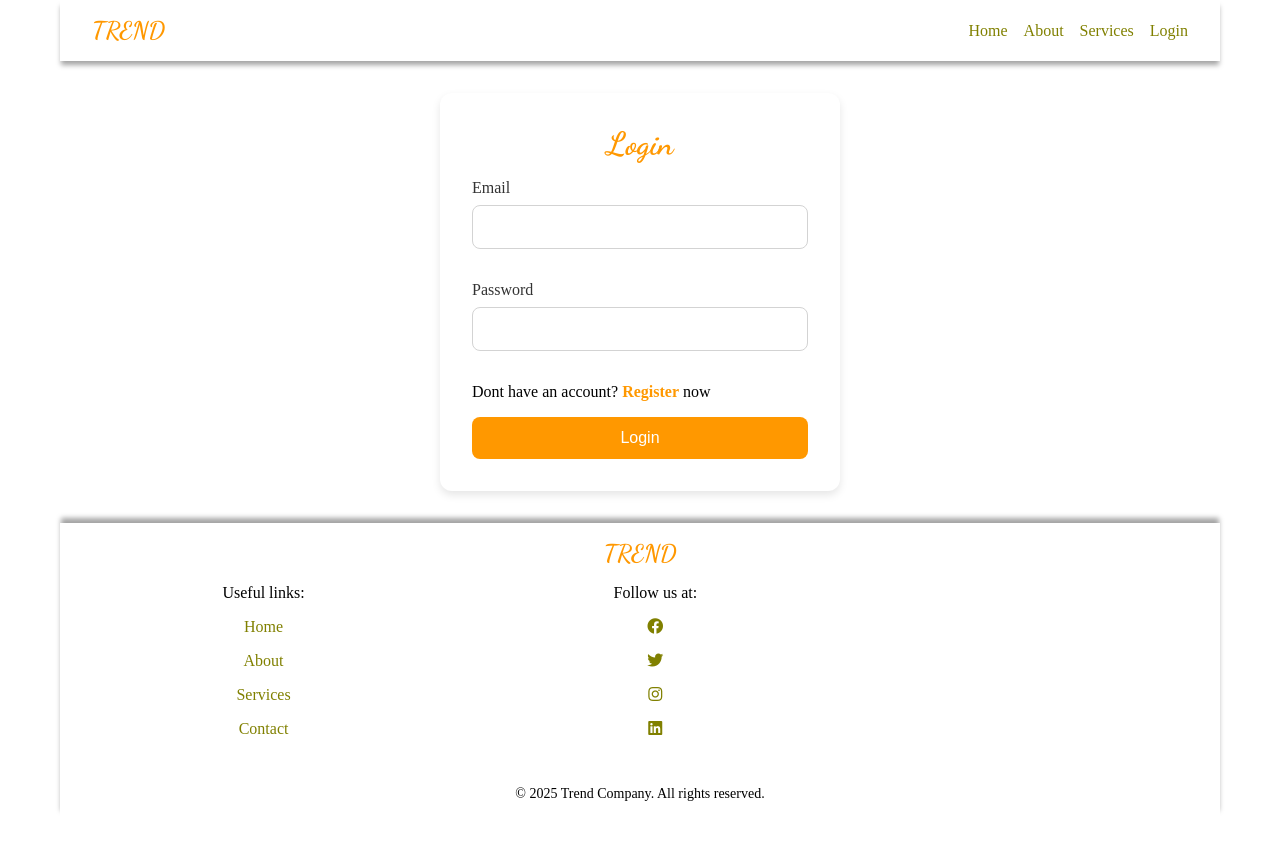
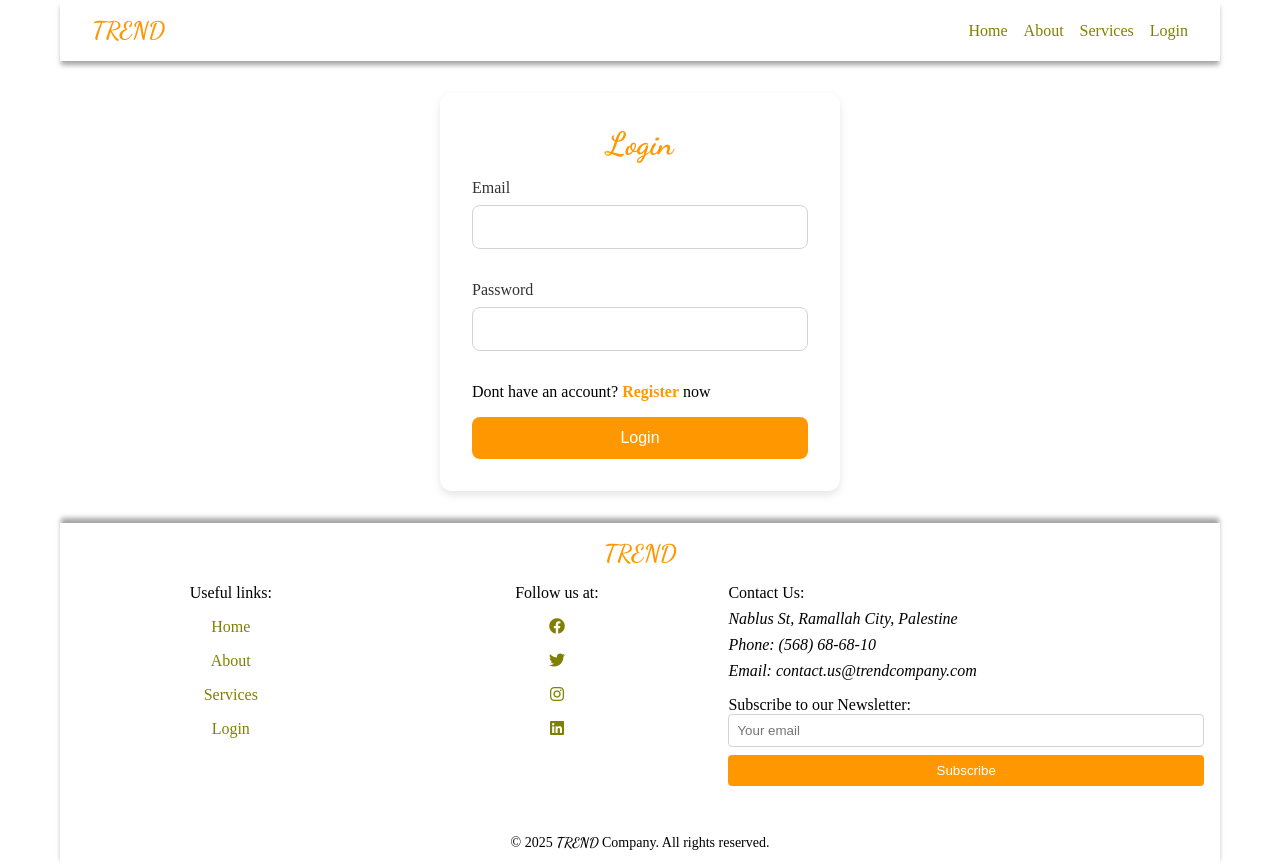
Before and after one commit to YousefMishael/Trend-Company, a plain HTML site: page pages/login.html in a window 1280 px wide. Before the commit the page ends 818 px from the top, so only its background shows below. Drawn offline with Linux system fonts and the light colour scheme.

Commit message:
update footer for login page

```diff
--- a/pages/login.html
+++ b/pages/login.html
@@ -53,29 +53,67 @@
             <!----------------------------- Footer --------------------->
             <footer class="grid text-center gap-1 mt-auto p-1">
                 <div class="footer-logo">
-                        <span class="color-primary primary-font upper-case font-size-1-5">TREND</span>
+                  <span class="color-primary primary-font upper-case font-size-1-5"
+                    >TREND</span
+                  >
                 </div>
-                    <nav class="footer-nav  flex flex-wrap gap-1 flex-column gap-1">
+                <nav class="footer-nav flex flex-wrap gap-1 gap-1 flex-column-lg">
                   <span>Useful links:</span>
-                        <ul class="flex flex-wrap gap-1 flex-column">
+                  <ul class="flex flex-wrap gap-1 flex-column-lg">
                     <li><a href="/index.html">Home</a></li>
                     <li><a href="#">About</a></li>
                     <li><a href="#">Services</a></li>
-                            <li><a href="/pages/contact.html">Contact</a></li>
+                    <li><a href="/pages/login.html">Login</a></li>
                   </ul>
                 </nav>
-                    <div class="footer-social flex flex-wrap gap-1 flex-column gap-1">
+                <div class="footer-social flex flex-wrap gap-1 gap-1 flex-column-lg">
                   <span>Follow us at:</span>
-                        <ul class="flex flex-wrap gap-1 flex-column">
-                            <li><a href="#"><i class="fab fa-facebook"></i></a></li>
-                            <li><a href="#"><i class="fab fa-twitter"></i></a></li>
-                            <li><a href="#"><i class="fab fa-instagram"></i></a></li>
-                            <li><a href="#"><i class="fab fa-linkedin"></i></a></li>
+                  <ul class="flex flex-wrap gap-1 flex-column-lg">
+                    <li>
+                      <a href="#"><i class="fab fa-facebook"></i></a>
+                    </li>
+                    <li>
+                      <a href="#"><i class="fab fa-twitter"></i></a>
+                    </li>
+                    <li>
+                      <a href="#"><i class="fab fa-instagram"></i></a>
+                    </li>
+                    <li>
+                      <a href="#"><i class="fab fa-linkedin"></i></a>
+                    </li>
                   </ul>
                 </div>
-                    <copy class="footer-copy">&copy; <time>2025</time> Trend Company. All rights reserved.</copy>
+                <div class="footer-contact">
+                  <div class="flex flex-row-md flex-column gap-1">
+                    <div class="gap-0-5 flex flex-column flex-1">
+                      <span>Contact Us:</span>
+                      <address>Nablus St, Ramallah City, Palestine</address>
+                      <address>Phone: (568) 68-68-10</address>
+                      <address>Email: contact.us@trendcompany.com</address>
+                    </div>
+                    <div class="footer-newsletter  flex-1">
+                      <span>Subscribe to our Newsletter:</span>
+                      <form class="flex flex-column">
+                        <input
+                          type="email"
+                          placeholder="Your email"
+                          required
+                          pattern="[a-z0-9._%+\-]+@[a-z0-9.\-]+\.[a-z]{2,}$"
+                        />
+                        <button class="color-white primary-bg pointer" type="submit">
+                          Subscribe
+                        </button>
+                      </form>
+                    </div>
+                  </div>
+                </div>
+
+                <copy class="footer-copy"
+                  >&copy; <time>2025</time>
+                  <span class="primary-font upper-case">Trend</span> Company. All rights
+                  reserved.</copy
+                >
               </footer>
-
         </div>
     </body>
 </html>
```
Lines whose indentation alone changed are shown as unchanged.
